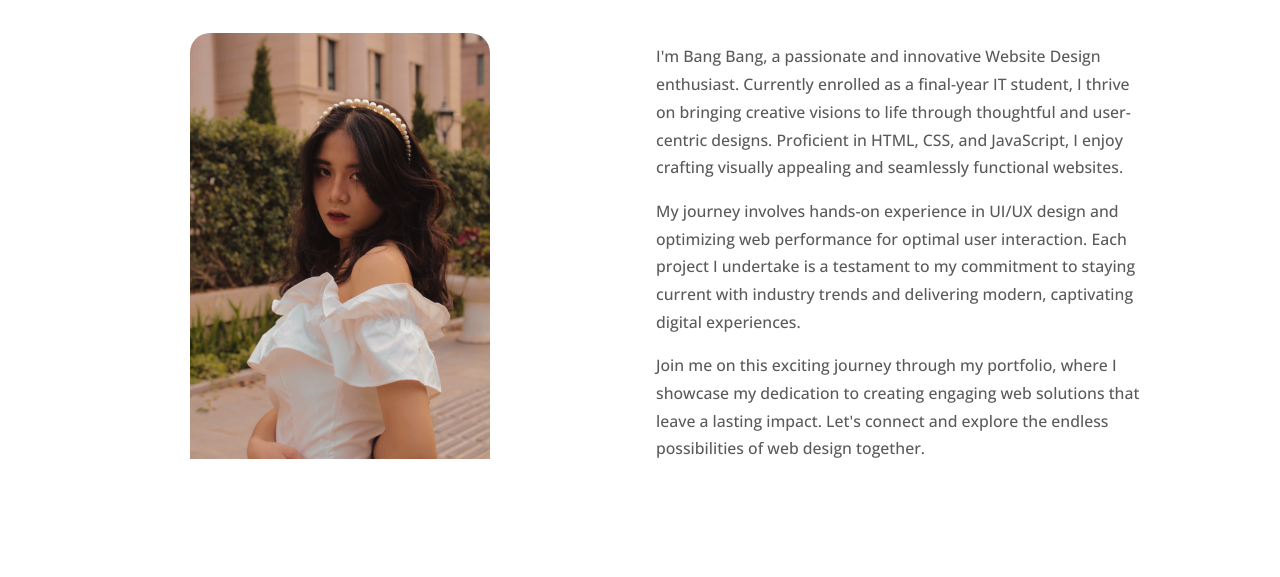
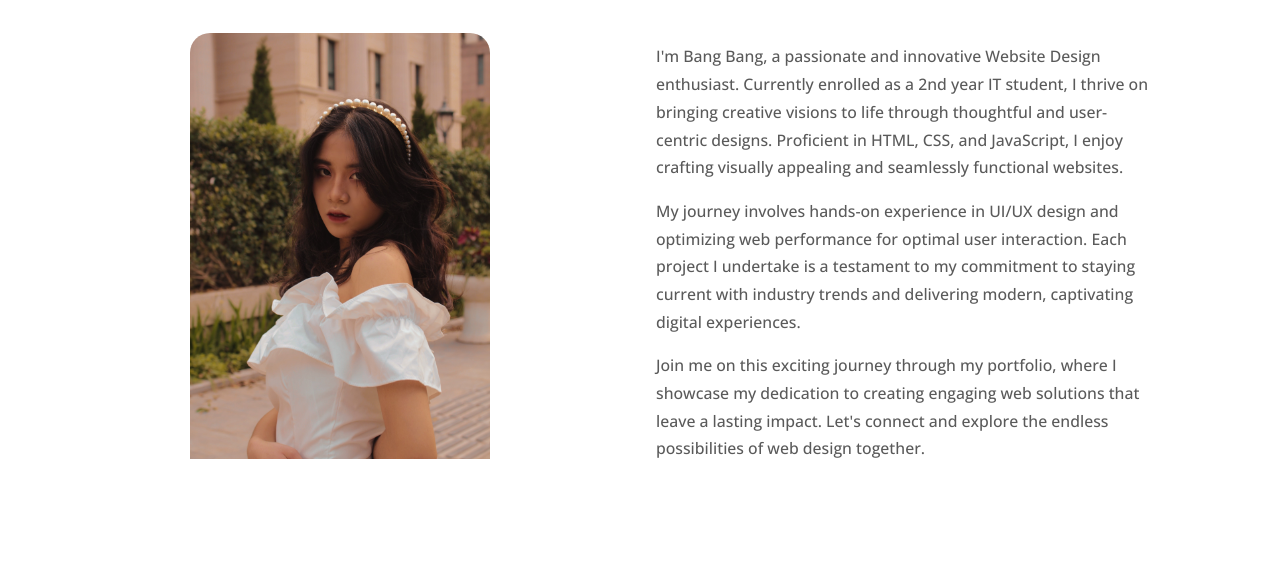
Before and after one commit to khanhsonb1c1/portfolio-bangbang, a plain HTML site: page about.html in a window 1280 px wide. Shown: the part 223-800 px from the top of the page. Drawn offline with nearby package versions, Linux system fonts and the light colour scheme.

Commit message:
complete

```diff
--- a/about.html
+++ b/about.html
@@ -65,7 +65,7 @@
                     <div class="description">
                         <p>
                             I'm Bang Bang, a passionate and innovative Website Design enthusiast. Currently enrolled as
-                            a final-year IT student, I thrive on bringing creative visions to life through thoughtful
+                            a 2nd year IT student, I thrive on bringing creative visions to life through thoughtful
                             and user-centric designs. Proficient in HTML, CSS, and JavaScript, I enjoy crafting visually
                             appealing and seamlessly functional websites.
                         </p>
```
Also changed, not shown: index.html (+1 -1 lines).
